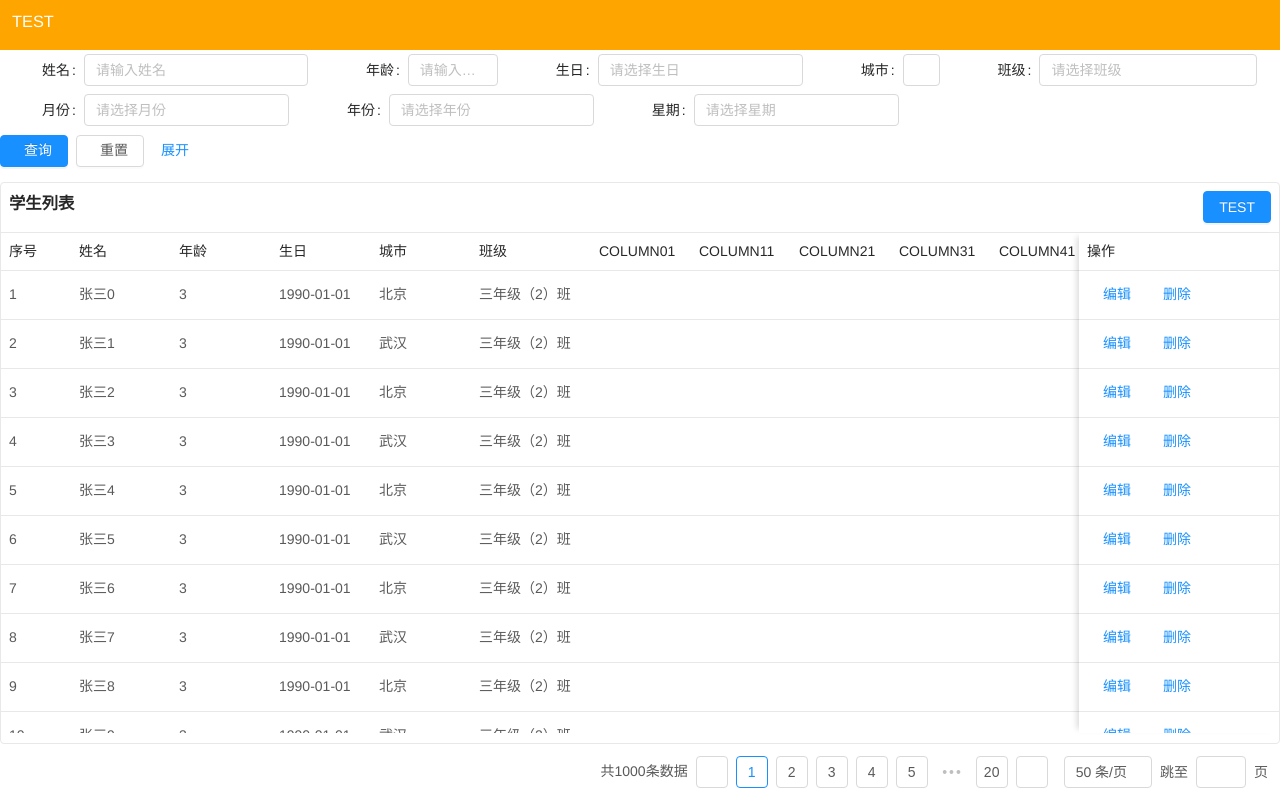
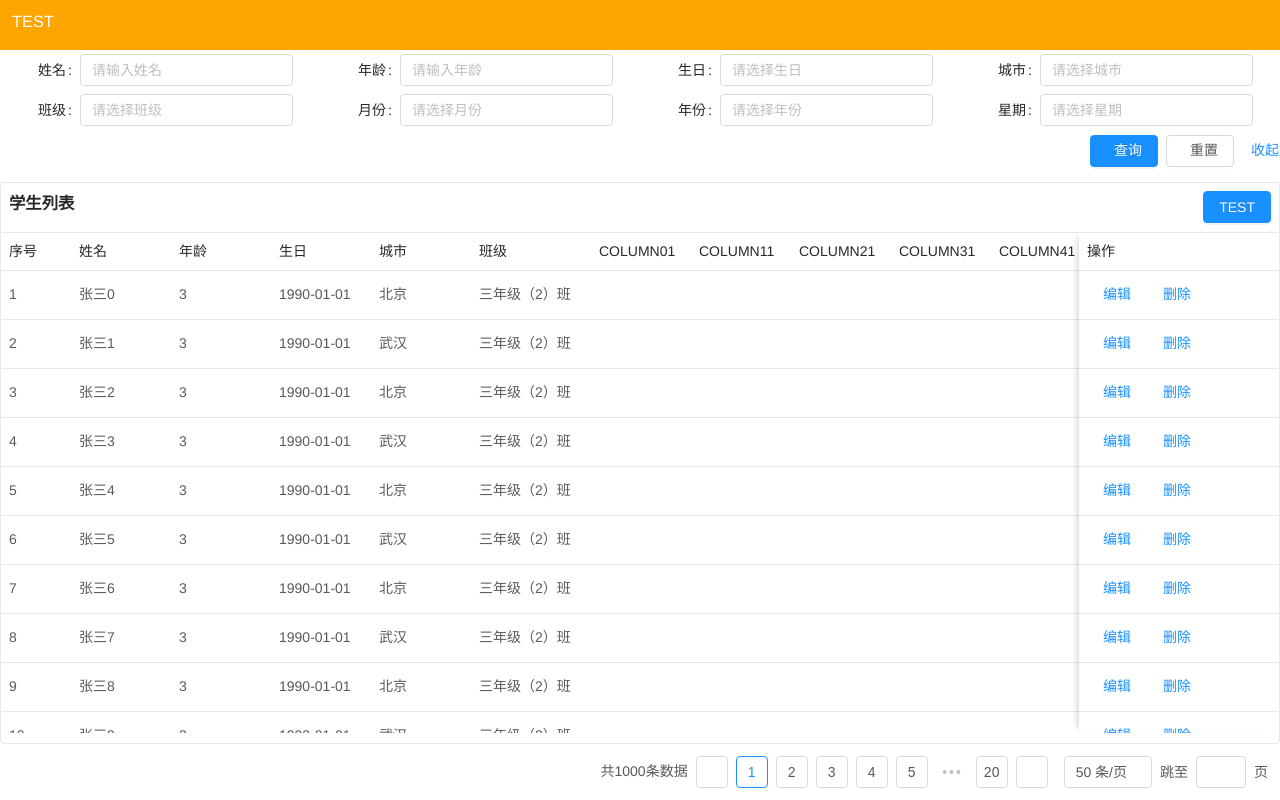
Before and after one commit to WhenhowXu/how-components-vue, a Vue app: page / in a window 1280 px wide. Built offline with nearby package versions, Linux system fonts and the light colour scheme.

Commit message:
feat: HaoFilters 支持表单隐藏

```diff
--- a/packages/HaoFilters/HaoFilters.jsx
+++ b/packages/HaoFilters/HaoFilters.jsx
@@ -1,3 +1,4 @@
+import "./index.less";
 import {
   FormModel,
   Input,
@@ -41,35 +42,32 @@ export default {
   methods: {
     renderFields(feilds = []) {
       if (!Array.isArray(feilds)) return "";
-      const { formData, allAllowClear, labelWidth } = this;
+      let showSpan = 6;
+      const { formData, allAllowClear, collapsed } = this;
       return feilds.map((f) => {
         const T = FieldComponents[f.type];
+        showSpan += 6;
         const itemProps = {
           props: {
-            label: () => (
-              <span
-                style={{
-                  display: "inline-block",
-                  width: (f.labelWidth || labelWidth) + "px",
-                }}
-              >
-                {f.label}
-              </span>
-            ),
+            label: f.label,
             prop: f.prop,
+            labelCol: { span: 6 },
+            wrapperCol: { span: 16 },
           },
         };
         const fieldProps = {
           props: {
             placeholder: getPlacehoder(f),
             allowClear: allAllowClear,
-            style: { width: "100%" },
           },
+          style: { width: "100%" },
         };
         return T ? (
-          <FormModel.Item {...itemProps}>
-            <T {...fieldProps} v-model={formData[f.prop]} />
-          </FormModel.Item>
+          <Col span={6} v-show={collapsed ? showSpan <= 24 : true}>
+            <FormModel.Item {...itemProps}>
+              <T {...fieldProps} v-model={formData[f.prop]} />
+            </FormModel.Item>
+          </Col>
         ) : (
           ""
         );
@@ -87,16 +85,16 @@ export default {
     let { feilds, formData, onSearch, onReset } = this;
     let formModelProps = {
       props: {
-        layout: "inline",
         model: formData,
       },
+      class: "hao-filters-form",
     };
 
     return (
       <FormModel {...formModelProps} ref="searchFormRef">
-        <Row justify="start">
+        <Row justify="start" type="flex">
           {this.renderFields(feilds)}
-          <Col>
+          <Col span={6} flex={1} align="right">
             <FormModel.Item>
               <Space>
                 <Button icon="search" type="primary" onClick={onSearch}>
--- /dev/null
+++ b/packages/HaoFilters/index.less
@@ -0,0 +1,5 @@
+.hao-filters-form {
+    .ant-form-item {
+        margin-bottom: 0;
+    }
+}
--- a/packages/HaoFoldButton/HaoFoldButtton.jsx
+++ b/packages/HaoFoldButton/HaoFoldButtton.jsx
@@ -18,12 +18,12 @@ const HaoFoldButtton = {
     let { toggelFold, value } = this;
     return (
       <Button
-        icon={!value ? "down" : "up"}
+        icon={value ? "down" : "up"}
         type="link"
         onClick={toggelFold}
         style={{ padding: 0 }}
       >
-        {value ? "收起" : "展开"}
+        {!value ? "收起" : "展开"}
       </Button>
     );
   },
```
